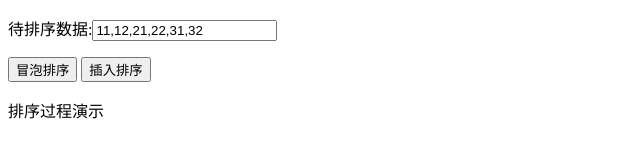
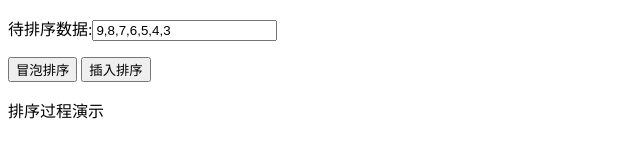
Before and after one commit to zhk-2000/jswork, a plain HTML site: page work7/index.html in a window 1280 px wide. Shown: the full height of the page, 0-640 px from the left. Drawn offline with Linux system fonts and the light colour scheme.

Commit message:
work7slide

```diff
--- a/work7/index.html
+++ b/work7/index.html
@@ -5,7 +5,7 @@
     <title>詹华康的冒牌排序和插入排序</title>
 </head>
 <body>
-    <p>待排序数据:<input id='origin' type='text' value='11,12,21,22,31,32'/></p>
+    <p>待排序数据:<input id='origin' type='text' value='9,8,7,6,5,4,3'/></p>
     <p><button onclick='sort("bubble")'>冒泡排序</button>
     <button onclick='sort("insert")'>插入排序</button></p>
     <P>排序过程演示</P>
```
Also changed, not shown: work7slide/index.html (+1 -1 lines).
